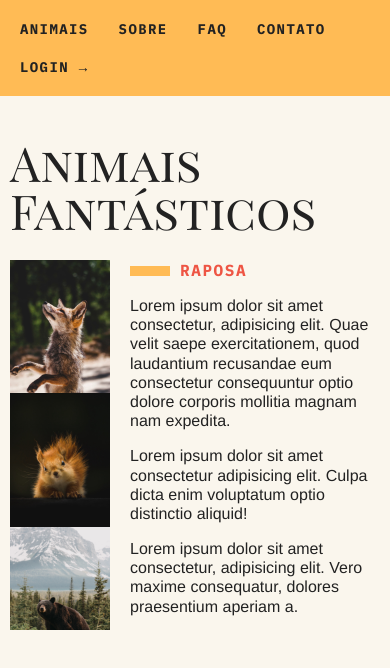
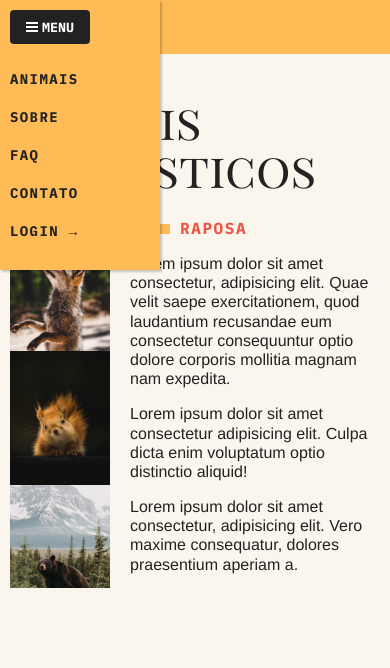
Before and after one commit to devMagno/animais-fantasticos, a plain HTML site: page index.html in a window 390 px wide. Shown: the top 668 px of the page. Drawn offline with Linux system fonts and the light colour scheme.

Commit message:
Adiciona estilos do menu mobile

```diff
--- /dev/null
+++ b/css/mobile-menu.css
@@ -0,0 +1,46 @@
+[data-menu="button"] {
+  display: none;
+}
+
+@media screen and (max-width: 700px) {
+  .js [data-menu="button"] {
+    display: flex;
+    align-items: center;
+    background: #222;
+    border: none;
+    padding: .5rem 1rem;
+    border-radius: 4px;
+    text-transform: uppercase;
+    font-family: "IBM Plex Mono", monospace;
+    font-weight: bold;
+    color: white;
+    cursor: pointer;
+    margin: 10px;
+    position: relative;
+    z-index: 201;
+  }
+  .js [data-menu="button"]::before {
+    content: '';
+    display: inline-block;
+    margin-right: 4px;
+    height: 2px;
+    width: 12px;
+    background: white;
+    box-shadow: 0 4px white, 0 -4px white;
+  }
+
+  .js [data-menu="list"] {
+    width: 100%;
+    display: block;
+    position: absolute;
+    top: 0;
+    background: #FB5;
+    max-width: 160px;
+    z-index: 200;
+    padding: 60px 0 20px 0;
+    box-shadow: 2px 2px 2px 0 rgba(0, 0, 0, 0.2);
+  }
+  .js .dropdown-menu {
+    position: static;
+  }
+}
--- a/css/style.css
+++ b/css/style.css
@@ -2,3 +2,4 @@
 @import "modal.css";
 @import "tooltip.css";
 @import "dropdown-menu.css";
+@import "mobile-menu.css";
--- a/index.html
+++ b/index.html
@@ -14,7 +14,8 @@
   <div class="grid-container">
 
     <nav class="menu" data-menu="smooth">
-      <ul>
+      <button data-menu="button" aria-expanded="false" aria-controls="menu">Menu</button>
+      <ul data-menu="list" id="menu">
         <li><a href="#animais">Animais</a></li>
         <li data-dropdown>
           <a href="sobre.html">Sobre</a>
```
